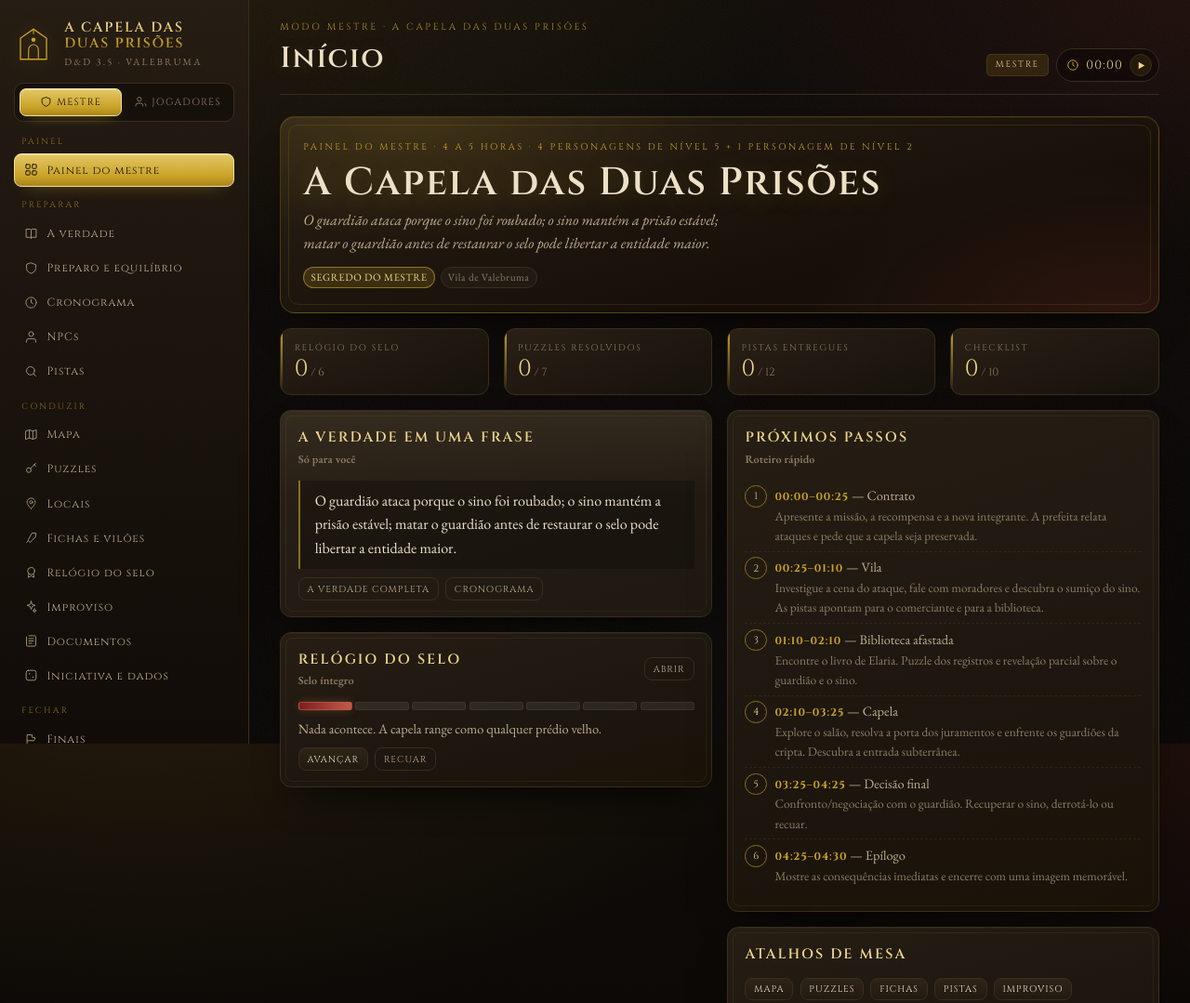
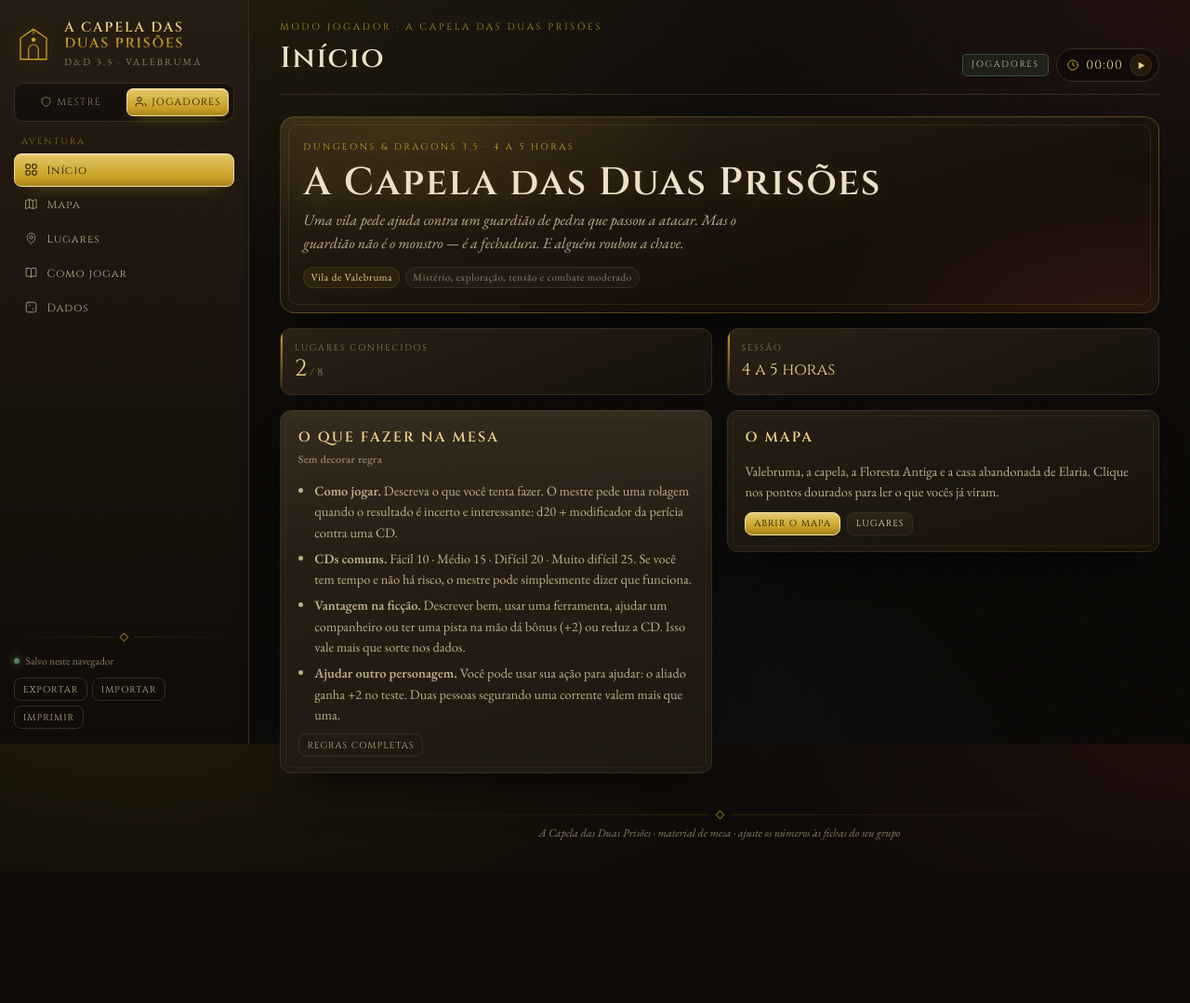
Before and after one commit to guiguikoppe/Rpg-master, a plain HTML site: page index.html in a window 1280 px wide. Shown: the top 1079 px of the page at 93% size. After the commit the page ends 938 px from the top, so only its background shows below. Drawn offline with nearby package versions, Linux system fonts and the light colour scheme; a web font is replaced by a local one.

Commit message:
site final

```diff
--- a/assets/js/store.js
+++ b/assets/js/store.js
@@ -11,7 +11,7 @@
   function seed() {
     return {
       v: 1,
-      role: 'gm',            // 'gm' | 'player'
+      role: 'player',        // 'gm' | 'player'
       pin: 'mestre',
       revealed: { clues: {}, places: { vila: true, capela: true } },   // o que já foi mostrado aos jogadores
       checks: {},                            // checklist do guia rápido
@@ -35,6 +35,7 @@
   }
 
   var State = load();
+  State.role = 'player';
 
   function load() {
     try {
--- a/index.html
+++ b/index.html
@@ -11,7 +11,7 @@
 <link href="https://fonts.googleapis.com/css2?family=Cinzel:wght@400;500;600;700&family=EB+Garamond:ital,wght@0,400;0,500;0,600;1,400&family=IM+Fell+English:ital@0;1&display=swap" rel="stylesheet">
 <link rel="stylesheet" href="assets/css/style.css">
 </head>
-<body data-role="gm">
+<body data-role="player">
 
 <div class="app">
   <aside class="sidebar">
@@ -55,11 +55,11 @@
   <main class="main">
     <header class="topbar">
       <div class="topbar-title">
-        <span class="eyebrow" id="top-eyebrow">Modo mestre</span>
-        <h2 id="top-title">Painel do mestre</h2>
+        <span class="eyebrow" id="top-eyebrow">Modo jogador</span>
+        <h2 id="top-title">Início</h2>
       </div>
       <div class="topbar-right">
-        <span class="role-badge gm" id="role-badge">MESTRE</span>
+        <span class="role-badge player" id="role-badge">JOGADORES</span>
         <div class="session-clock" id="session-clock" title="Tempo de sessão — duplo clique zera">
           <svg viewBox="0 0 24 24" aria-hidden="true"><circle cx="12" cy="12" r="9"/><path d="M12 7v5l3 2"/></svg>
           <span id="clock-text">00:00</span>
```
Also changed, not shown: 1 other file.
